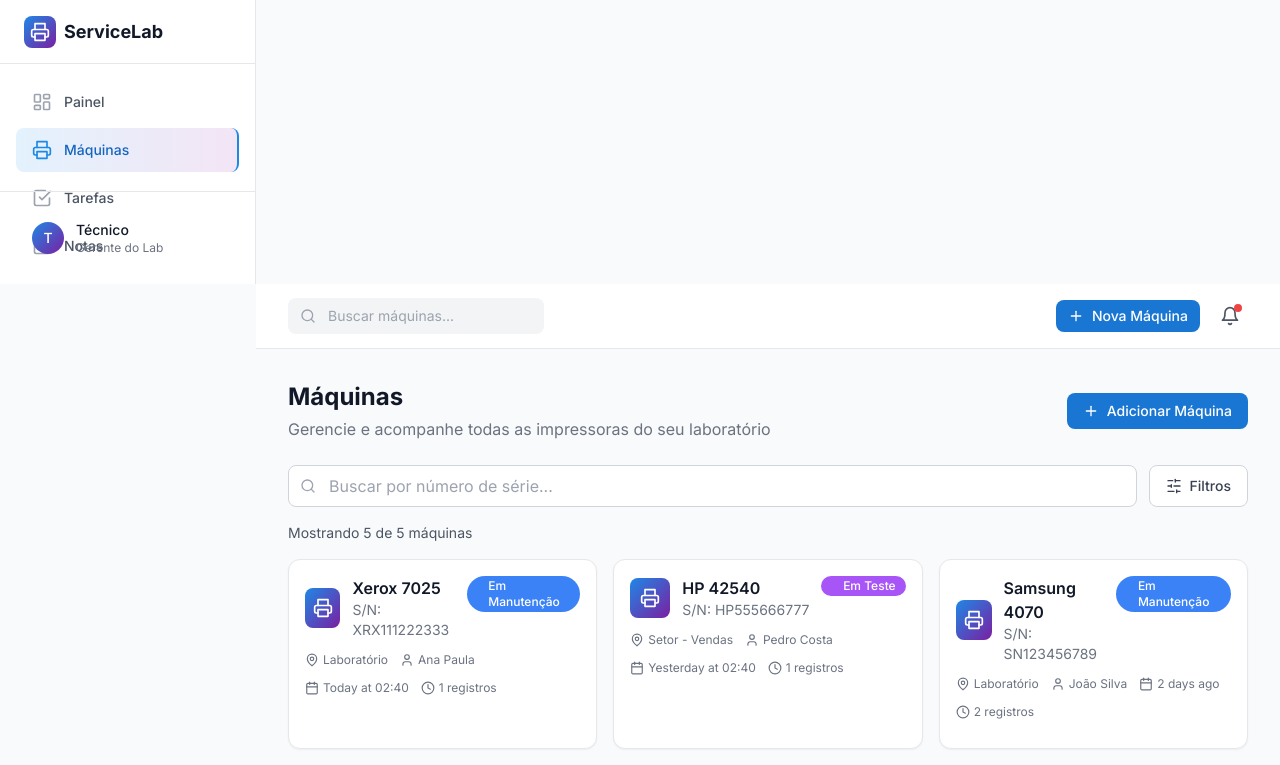
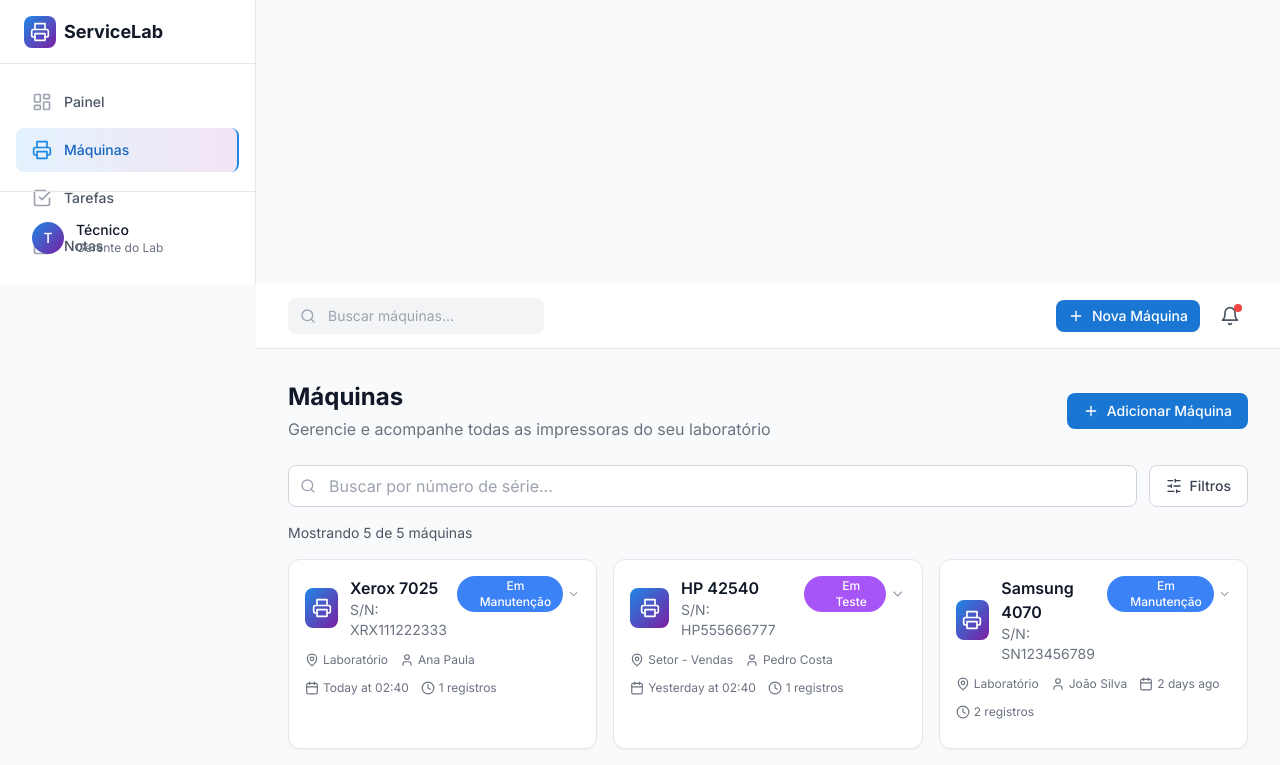
Before and after one commit to lucianodev2/Servicelab, a React (Vite) app: page /machines in a window 1280 px wide. Shown: the top 765 px of the page. Built offline with nearby package versions, Linux system fonts and the light colour scheme.

Commit message:
Add: alteração rápida de status na lista de máquinas

```diff
--- a/src/components/machines/MachineCard.jsx
+++ b/src/components/machines/MachineCard.jsx
@@ -1,16 +1,37 @@
-import React from 'react';
+import React, { useState } from 'react';
 import { useNavigate } from 'react-router-dom';
-import { Printer, MapPin, Calendar, User, Clock } from 'lucide-react';
+import { Printer, MapPin, Calendar, User, Clock, ChevronDown, Wrench, Package, TestTube, Truck, CheckCircle } from 'lucide-react';
 import { Card } from '../common/Card';
 import { StatusBadge } from './StatusBadge';
 import { formatRelativeTime } from '../../utils/helpers';
+import { MACHINE_STATUS, MACHINE_STATUS_LABELS } from '../../utils/constants';
 
-export function MachineCard({ machine }) {
+const statusOptions = [
+  { value: MACHINE_STATUS.MAINTENANCE, label: MACHINE_STATUS_LABELS[MACHINE_STATUS.MAINTENANCE], icon: Wrench, color: 'bg-blue-500' },
+  { value: MACHINE_STATUS.WAITING_PARTS, label: MACHINE_STATUS_LABELS[MACHINE_STATUS.WAITING_PARTS], icon: Package, color: 'bg-yellow-500' },
+  { value: MACHINE_STATUS.TESTING, label: MACHINE_STATUS_LABELS[MACHINE_STATUS.TESTING], icon: TestTube, color: 'bg-purple-500' },
+  { value: MACHINE_STATUS.READY, label: MACHINE_STATUS_LABELS[MACHINE_STATUS.READY], icon: Truck, color: 'bg-green-500' },
+  { value: MACHINE_STATUS.COMPLETED, label: MACHINE_STATUS_LABELS[MACHINE_STATUS.COMPLETED], icon: CheckCircle, color: 'bg-emerald-600' },
+];
+
+export function MachineCard({ machine, onStatusChange }) {
   const navigate = useNavigate();
+  const [showStatusMenu, setShowStatusMenu] = useState(false);
+
+  const handleStatusClick = (e) => {
+    e.stopPropagation();
+    setShowStatusMenu(!showStatusMenu);
+  };
+
+  const handleStatusSelect = (e, newStatus) => {
+    e.stopPropagation();
+    onStatusChange(machine.id, newStatus);
+    setShowStatusMenu(false);
+  };
 
   return (
     <Card
-      className="cursor-pointer hover:shadow-md transition-shadow"
+      className="cursor-pointer hover:shadow-md transition-shadow relative"
       onClick={() => navigate(`/machines/${machine.id}`)}
     >
       <div className="flex items-start justify-between mb-3">
@@ -25,7 +46,57 @@ export function MachineCard({ machine }) {
             <p className="text-sm text-gray-500">S/N: {machine.serialNumber}</p>
           </div>
         </div>
-        <StatusBadge status={machine.status} />
+
+        {/* Status Badge com dropdown */}
+        <div className="relative">
+          <button
+            onClick={handleStatusClick}
+            className="flex items-center gap-1 hover:opacity-80 transition-opacity"
+          >
+            <StatusBadge status={machine.status} />
+            <ChevronDown className="w-4 h-4 text-gray-400" />
+          </button>
+
+          {/* Dropdown de status */}
+          {showStatusMenu && (
+            <>
+              <div
+                className="fixed inset-0 z-40"
+                onClick={(e) => { e.stopPropagation(); setShowStatusMenu(false); }}
+              />
+              <div className="absolute right-0 top-full mt-1 w-56 bg-white rounded-lg shadow-lg border border-gray-200 z-50 py-1">
+                <p className="px-3 py-2 text-xs font-medium text-gray-500 border-b border-gray-100">
+                  Alterar Status
+                </p>
+                {statusOptions.map((option) => {
+                  const Icon = option.icon;
+                  const isCurrent = machine.status === option.value;
+                  return (
+                    <button
+                      key={option.value}
+                      onClick={(e) => handleStatusSelect(e, option.value)}
+                      className={`w-full flex items-center gap-3 px-3 py-2.5 text-left hover:bg-gray-50 transition-colors ${
+                        isCurrent ? 'bg-gray-50' : ''
+                      }`}
+                    >
+                      <div className={`w-8 h-8 ${option.color} rounded-lg flex items-center justify-center`}>
+                        <Icon className="w-4 h-4 text-white" />
+                      </div>
+                      <div className="flex-1">
+                        <p className={`text-sm font-medium ${isCurrent ? 'text-gray-900' : 'text-gray-700'}`}>
+                          {option.label}
+                        </p>
+                      </div>
+                      {isCurrent && (
+                        <div className="w-2 h-2 bg-primary-500 rounded-full" />
+                      )}
+                    </button>
+                  );
+                })}
+              </div>
+            </>
+          )}
+        </div>
       </div>
 
       <div className="flex flex-wrap items-center gap-3 text-xs text-gray-500 mb-3">
--- a/src/components/machines/MachineList.jsx
+++ b/src/components/machines/MachineList.jsx
@@ -5,6 +5,7 @@ import { Button } from '../common/Button';
 import { Select } from '../common/Input';
 import { MACHINE_STATUS, MACHINE_STATUS_LABELS } from '../../utils/constants';
 import { searchItems, filterByStatus } from '../../utils/helpers';
+import { useApp } from '../../context/AppContext';
 
 const sortOptions = [
   { value: 'newest', label: 'Mais Recentes' },
@@ -13,10 +14,15 @@ const sortOptions = [
 ];
 
 export function MachineList({ machines, searchQuery = '' }) {
+  const { updateMachine } = useApp();
   const [searchTerm, setSearchTerm] = useState(searchQuery);
   const [statusFilter, setStatusFilter] = useState('all');
   const [sortBy, setSortBy] = useState('newest');
   const [showFilters, setShowFilters] = useState(false);
+
+  const handleStatusChange = (machineId, newStatus) => {
+    updateMachine(machineId, { status: newStatus });
+  };
 
   const filteredMachines = useMemo(() => {
     let result = [...machines];
@@ -139,7 +145,11 @@ export function MachineList({ machines, searchQuery = '' }) {
       {filteredMachines.length > 0 ? (
         <div className="grid grid-cols-1 md:grid-cols-2 xl:grid-cols-3 gap-4">
           {filteredMachines.map(machine => (
-            <MachineCard key={machine.id} machine={machine} />
+            <MachineCard
+              key={machine.id}
+              machine={machine}
+              onStatusChange={handleStatusChange}
+            />
           ))}
         </div>
       ) : (
```
